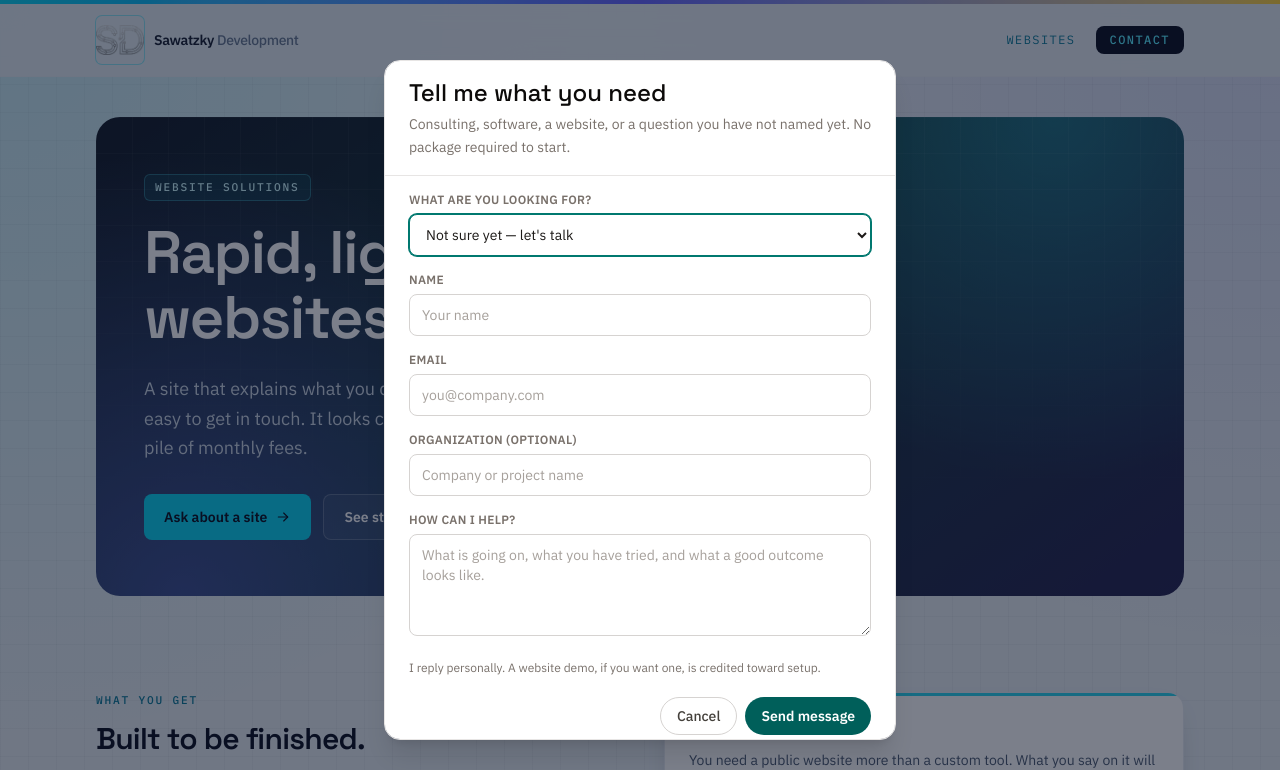
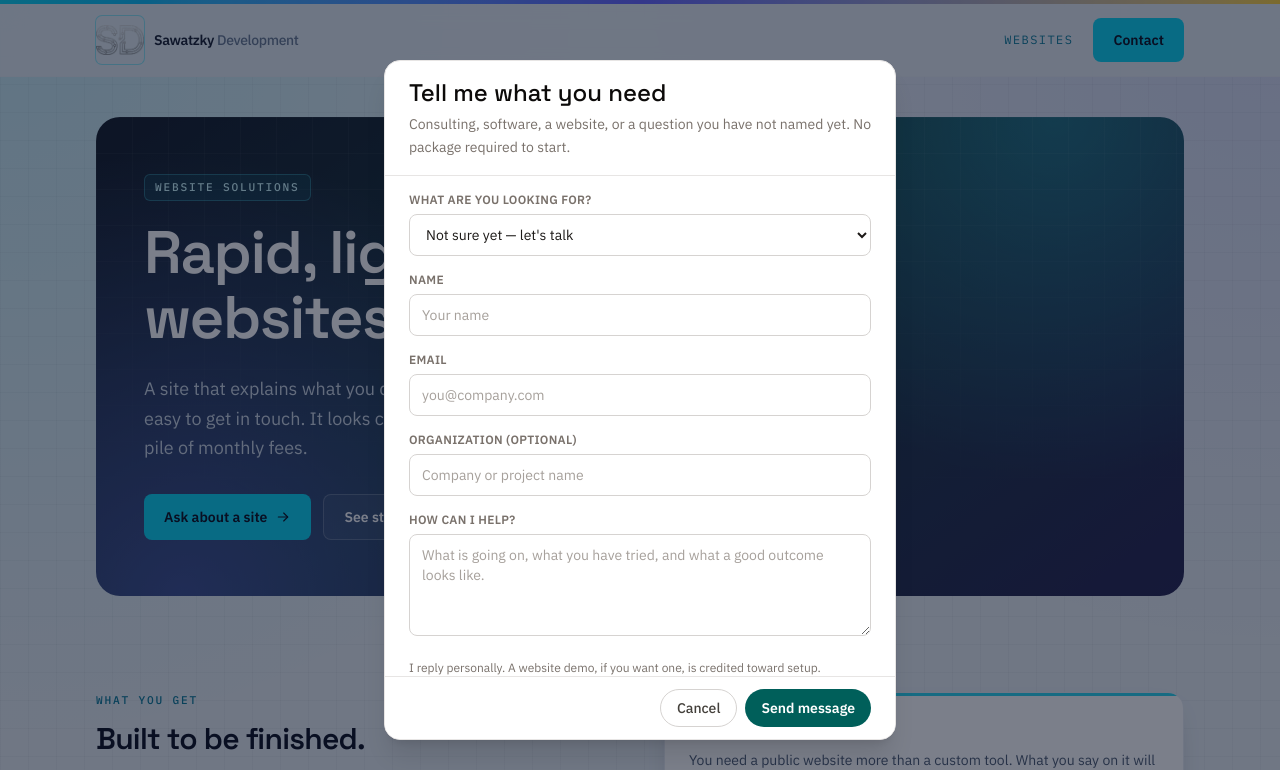
Before and after one commit to msawatzky/sawatzky.dev, an Astro site: page /websites in a window 1280 px wide. Both pictures are taken after a click on the link "Ask about a site". Shown: the top 770 px of the page. Built offline with nearby package versions, Linux system fonts and the light colour scheme; Astro itself is replaced by a stand-in of ours.

Commit message:
Keep the contact form in a dialog with its actions in view.
Hide the closed dialog, pin Cancel and Send to the bottom, and match the header Contact button to the hero.

Co-authored-by: Cursor <cursoragent@cursor.com>

```diff
--- a/src/components/ContactDialog.astro
+++ b/src/components/ContactDialog.astro
@@ -5,10 +5,10 @@ const hasServerEndpoint = true;
 
 <dialog
   id="contact-dialog"
-  class="m-auto w-[calc(100%-2rem)] max-h-[85vh] max-w-lg overflow-y-auto rounded-2xl border border-stone-200 bg-white p-0 text-stone-900 shadow-xl backdrop:bg-stone-950/40"
+  class="m-auto flex w-[calc(100%-2rem)] max-h-[85vh] max-w-lg flex-col overflow-hidden rounded-2xl border border-stone-200 bg-white p-0 text-stone-900 shadow-xl backdrop:bg-stone-950/40"
   aria-labelledby="contact-dialog-title"
 >
-  <div class="border-b border-stone-200 px-5 py-4 sm:px-6">
+  <div class="shrink-0 border-b border-stone-200 px-5 py-4 sm:px-6">
     <h2 id="contact-dialog-title" class="font-serif text-2xl font-medium text-stone-950">Tell me what you need</h2>
     <p class="mt-1 text-sm leading-relaxed text-stone-500">
       Consulting, software, a website, or a question you have not named yet. No package required to start.
@@ -16,13 +16,13 @@ const hasServerEndpoint = true;
   </div>
   <form
     id="contact-form"
-    class="px-5 py-4 sm:px-6 sm:pb-6"
+    class="flex min-h-0 flex-1 flex-col"
     method={hasServerEndpoint ? "POST" : "post"}
     action={hasServerEndpoint ? formAction : undefined}
     data-has-endpoint={hasServerEndpoint ? "true" : "false"}
   >
     {hasServerEndpoint && <input type="hidden" name="_subject" value="Sawatzky.dev - new inquiry" />}
-    <div class="space-y-4">
+    <div class="min-h-0 flex-1 space-y-4 overflow-y-auto px-5 py-4 sm:px-6">
       <label class="block">
         <span class="mb-1.5 block text-xs font-semibold uppercase tracking-wide text-stone-500">What are you looking for?</span>
         <select
@@ -78,14 +78,14 @@ const hasServerEndpoint = true;
           placeholder="What is going on, what you have tried, and what a good outcome looks like."
         ></textarea>
       </label>
+      <p class="text-xs leading-relaxed text-stone-500">I reply personally. A website demo, if you want one, is credited toward setup.</p>
+      {!hasServerEndpoint && (
+        <p class="text-xs text-amber-700">
+          Form endpoint is not configured yet. Add <code>PUBLIC_CONTACT_FORM_ACTION</code> to enable submissions.
+        </p>
+      )}
     </div>
-    <p class="mt-4 text-xs leading-relaxed text-stone-500">I reply personally. A website demo, if you want one, is credited toward setup.</p>
-    {!hasServerEndpoint && (
-      <p class="mt-2 text-xs text-amber-700">
-        Form endpoint is not configured yet. Add <code>PUBLIC_CONTACT_FORM_ACTION</code> to enable submissions.
-      </p>
-    )}
-    <div class="mt-5 flex flex-col-reverse gap-2 sm:flex-row sm:justify-end">
+    <div class="flex shrink-0 flex-col-reverse gap-2 border-t border-stone-200 bg-white px-5 py-3 sm:flex-row sm:justify-end sm:px-6">
       <button
         type="button"
         class="rounded-full border border-stone-300 px-4 py-2 text-sm font-medium text-stone-700 transition hover:bg-stone-50"
--- a/src/layouts/Layout.astro
+++ b/src/layouts/Layout.astro
@@ -52,7 +52,7 @@ const isWebsites = path.startsWith("/websites");
           <button
             type="button"
             data-contact-open
-            class="ml-1 rounded-lg bg-slate-950 px-3.5 py-1.5 font-mono text-xs font-medium uppercase tracking-[0.12em] text-cyan-300 transition hover:bg-slate-800 focus-visible:outline-none focus-visible:ring-2 focus-visible:ring-cyan-400 focus-visible:ring-offset-2 focus-visible:ring-offset-[#e7eef3]"
+            class="btn-primary ml-1 ring-offset-[#e7eef3]"
           >
             Contact
           </button>
--- a/src/styles/global.css
+++ b/src/styles/global.css
@@ -8,6 +8,10 @@
   --color-paper: #e7eef3;
   --color-accent: #0891b2;
   --color-accent-bright: #22d3ee;
+}
+
+#contact-dialog:not([open]) {
+  display: none;
 }
 
 #contact-dialog::backdrop {
```
